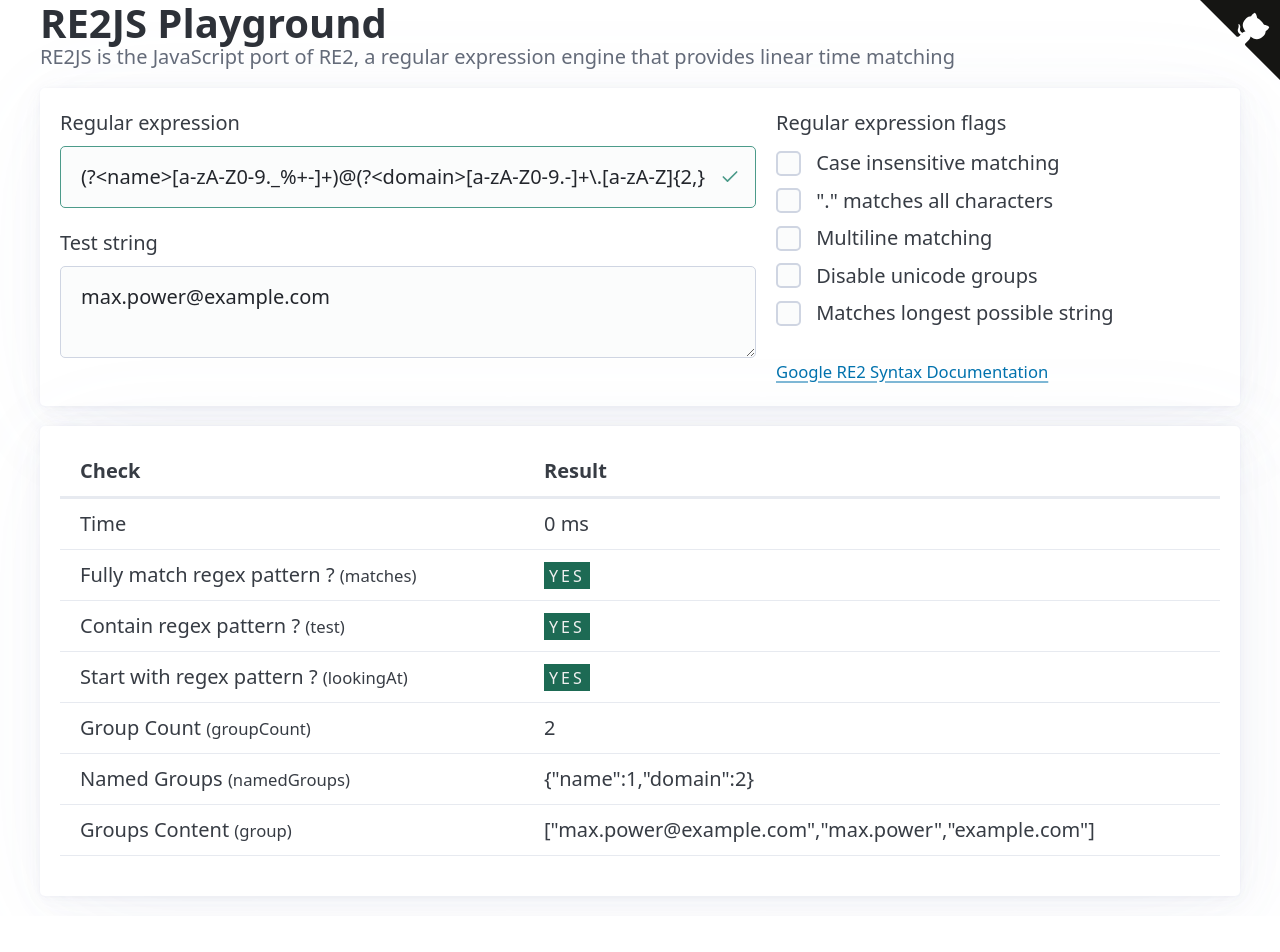
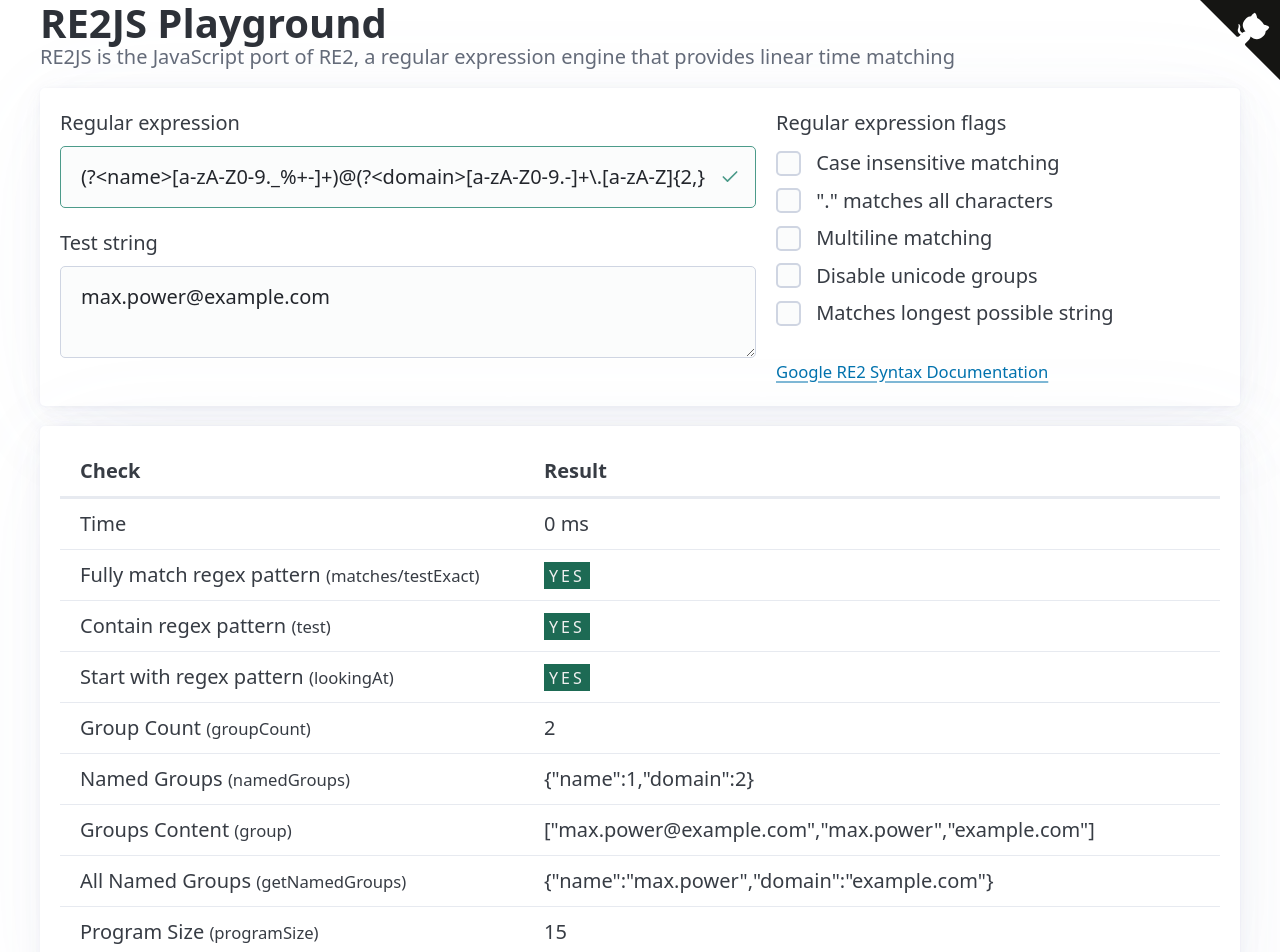
Before and after one commit to le0pard/re2js, a SvelteKit app: page / in a window 1280 px wide. Shown: the top 952 px of the page. Before the commit the page ends 916 px from the top, so only its background shows below. Built offline with nearby package versions, Linux system fonts and the light colour scheme.

Commit message:
update site

```diff
--- a/src/routes/+page.svelte
+++ b/src/routes/+page.svelte
@@ -28,14 +28,16 @@
       results = {
         success: true,
         time: end - start,
+        programSize: p.programSize(),
         matches: matches,
         contains: contains,
         startWith: m.lookingAt(),
         groupCount: p.groupCount(),
         namedGroups: p.namedGroups(),
-        groupsResuls: found
+        groupsArray: found
           ? Array.from(Array(p.groupCount() + 1)).map((_, index) => m.group(index))
-          : null
+          : null,
+        groupsHash: found ? m.getNamedGroups() : null
       }
     } catch (err) {
       results = {
@@ -176,7 +178,7 @@
             <td class="val-cell">{round(results.time, 5)} ms</td>
           </tr>
           <tr>
-            <td class="key-cell">Fully match regex pattern ? <small>(matches)</small></td>
+            <td class="key-cell">Fully match regex pattern <small>(matches/testExact)</small></td>
             <td class="val-cell">
               <span
                 class="status-tag"
@@ -186,7 +188,7 @@
             </td>
           </tr>
           <tr>
-            <td class="key-cell">Contain regex pattern ? <small>(test)</small></td>
+            <td class="key-cell">Contain regex pattern <small>(test)</small></td>
             <td class="val-cell">
               <span
                 class="status-tag"
@@ -196,7 +198,7 @@
             </td>
           </tr>
           <tr>
-            <td class="key-cell">Start with regex pattern ? <small>(lookingAt)</small></td>
+            <td class="key-cell">Start with regex pattern <small>(lookingAt)</small></td>
             <td class="val-cell">
               <span
                 class="status-tag"
@@ -218,8 +220,28 @@
           <tr>
             <td class="key-cell">Groups Content <small>(group)</small></td>
             <td class="val-cell">
-              {#if results.groupsResuls}
-                <div class="long-text">{JSON.stringify(results.groupsResuls)}</div>
+              {#if results.groupsArray}
+                <div class="long-text">{JSON.stringify(results.groupsArray)}</div>
+              {:else}
+                <span class="status-tag status-tag__no">no match</span>
+              {/if}
+            </td>
+          </tr>
+          <tr>
+            <td class="key-cell">All Named Groups <small>(getNamedGroups)</small></td>
+            <td class="val-cell">
+              {#if results.groupsHash}
+                <div class="long-text">{JSON.stringify(results.groupsHash)}</div>
+              {:else}
+                <span class="status-tag status-tag__no">no match</span>
+              {/if}
+            </td>
+          </tr>
+          <tr>
+            <td class="key-cell">Program Size <small>(programSize)</small></td>
+            <td class="val-cell">
+              {#if results.programSize}
+                <div>{results.programSize}</div>
               {:else}
                 <span class="status-tag status-tag__no">no match</span>
               {/if}
```
